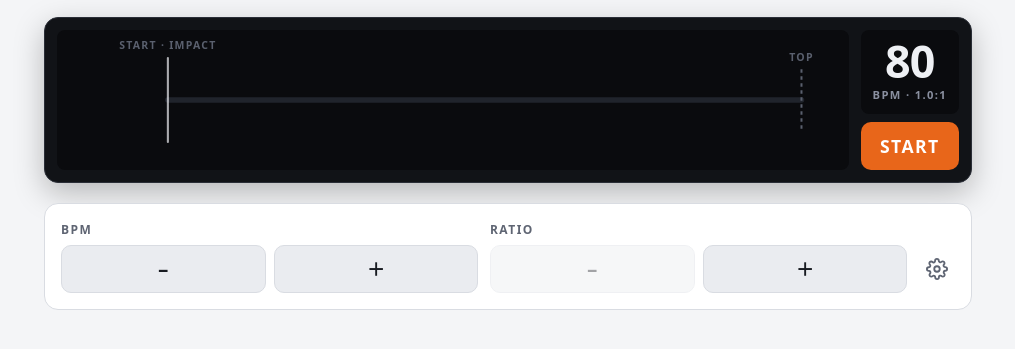
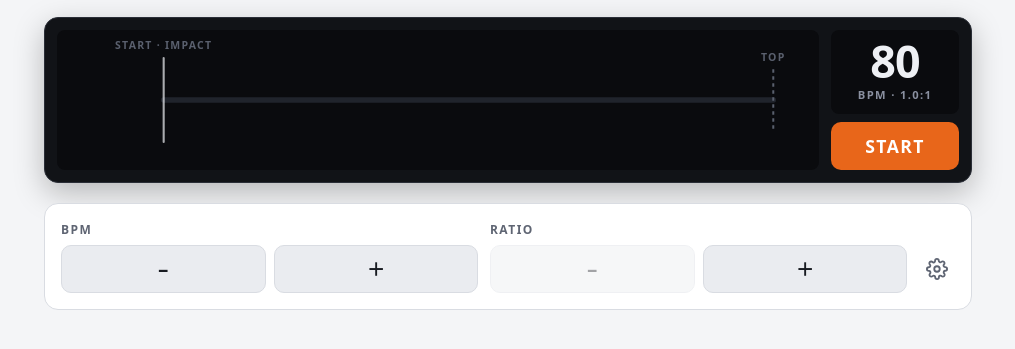
Before and after one commit to wasabeef/golf-swing-beat, a website with bundled scripts: page index.html in a window 1280 px wide. Shown: the part 55-404 px from the top of the page, without its empty margins (132-1147 px from the left). Built offline with nearby package versions, Linux system fonts and the light colour scheme.

Commit message:
fix: fix the readout width so it doesn't shift when the display changes

```diff
--- a/styles.css
+++ b/styles.css
@@ -20,6 +20,8 @@
   --display-sub: #8a90a0;
   --radius: 14px;
   --gutter: 16px;
+  /* 数字枠と START の幅。BPM 3 桁と「BPM · 3.0:1」が入る幅で固定し、表示が変わっても横にずれないようにする */
+  --readout-width: 8rem;
 }
 
 @media (prefers-color-scheme: dark) {
@@ -129,17 +131,16 @@ body {
   display: grid;
   grid-template-rows: 1fr auto;
   gap: 8px;
-  min-width: 96px;
+  width: var(--readout-width);
 }
 
 .display {
-  /* 数字（BPM・比率・音色・Err）の最大文字数。文字が変わっても幅を変えず、隣のボタンをずらさない */
-  --display-chars: 3;
   display: grid;
   place-content: center;
   justify-items: center;
   gap: 2px;
-  min-width: calc(var(--display-chars) * 1ch + 24px);
+  min-width: 0;
+  overflow: hidden;
   padding: 4px 12px;
   border-radius: 8px;
   background: var(--meter-panel);
@@ -353,6 +354,7 @@ body {
   }
 
   .readout {
+    width: auto;
     grid-template-columns: 1fr 1fr;
     grid-template-rows: auto;
   }
@@ -456,9 +458,9 @@ body {
   }
 
   .readout {
+    width: var(--readout-width);
     grid-template-columns: none;
     grid-template-rows: 1fr auto;
-    min-width: 112px;
   }
 
   .controls {
```
